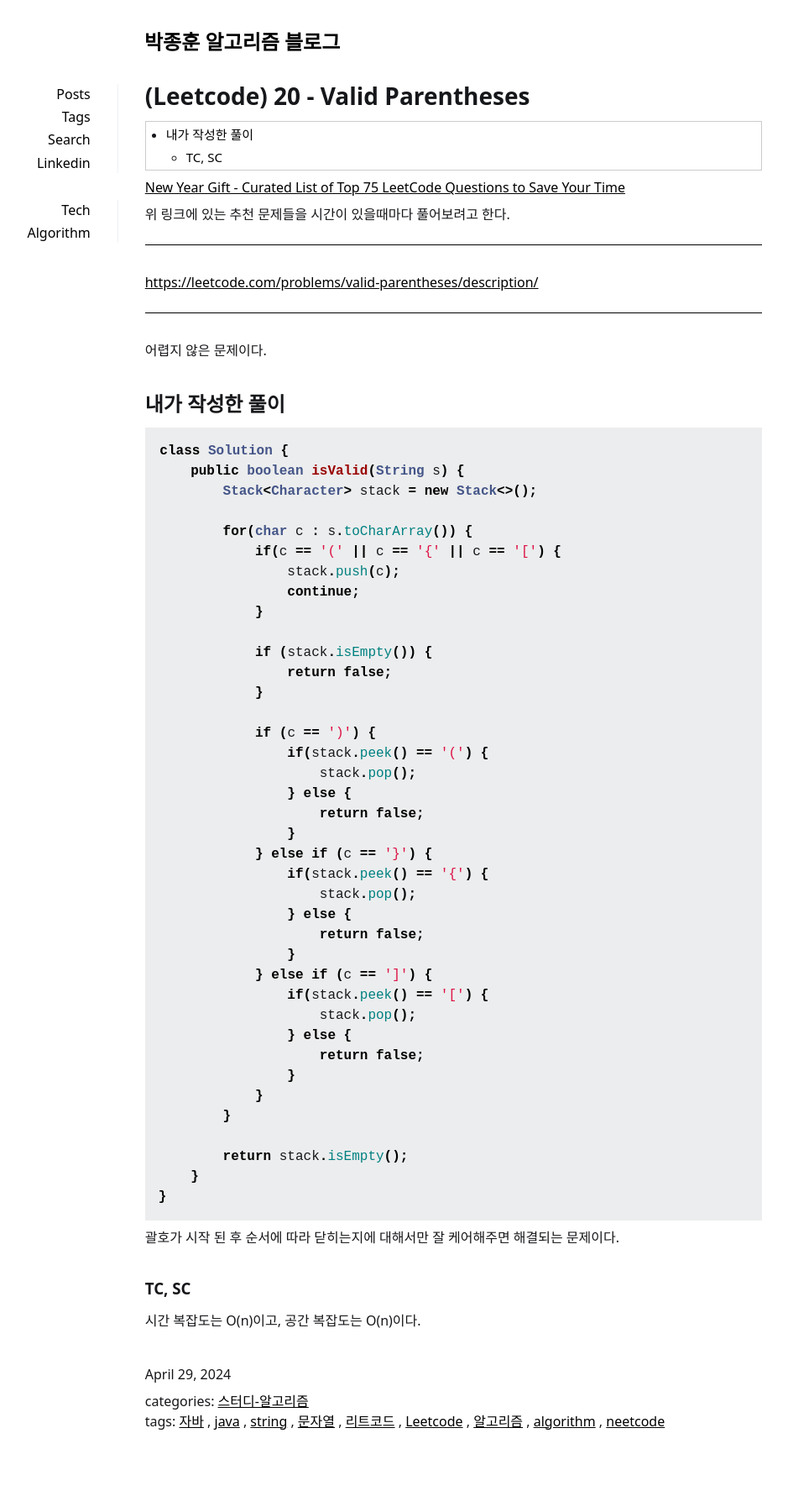
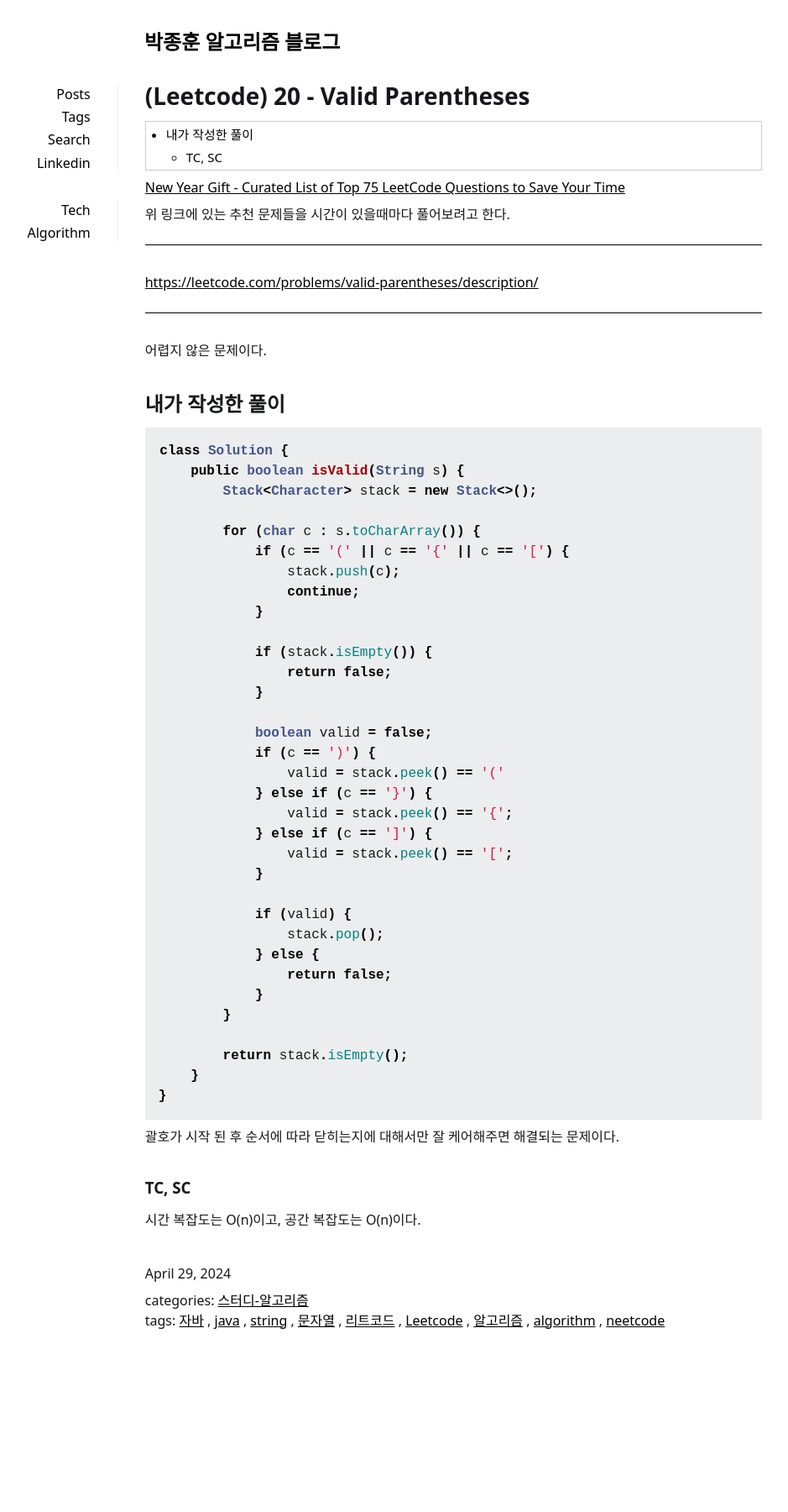
Before and after one commit to dev-jonghoonpark/algorithm-blog, a Jekyll site: the page built from _posts/2024-04-29-leetcode-20.md, in a window 1280 px wide. Shown: the whole page at 84% size, without its empty margins (180-1119 px from the left). Built offline with Jekyll 4.4.1, drawn with Linux system fonts in a browser that asks for light colours; the table of contents is made by our own code; after the commit the page ends 1680 px from its top, so only the background shows below that.

Commit message:
update post

```diff
--- a/_posts/2024-04-29-leetcode-20.md
+++ b/_posts/2024-04-29-leetcode-20.md
@@ -37,8 +37,8 @@ class Solution {
     public boolean isValid(String s) {
         Stack<Character> stack = new Stack<>();
 
-        for(char c : s.toCharArray()) {
-            if(c == '(' || c == '{' || c == '[') {
+        for (char c : s.toCharArray()) {
+            if (c == '(' || c == '{' || c == '[') {
                 stack.push(c);
                 continue;
             }
@@ -47,24 +47,19 @@ class Solution {
                 return false;
             }
 
+            boolean valid = false;
             if (c == ')') {
-                if(stack.peek() == '(') {
-                    stack.pop();
-                } else {
-                    return false;
-                }
+                valid = stack.peek() == '('
             } else if (c == '}') {
-                if(stack.peek() == '{') {
-                    stack.pop();
-                } else {
-                    return false;
-                }
+                valid = stack.peek() == '{';
             } else if (c == ']') {
-                if(stack.peek() == '[') {
-                    stack.pop();
-                } else {
-                    return false;
-                }
+                valid = stack.peek() == '[';
+            }
+
+            if (valid) {
+                stack.pop();
+            } else {
+                return false;
             }
         }
 
```
